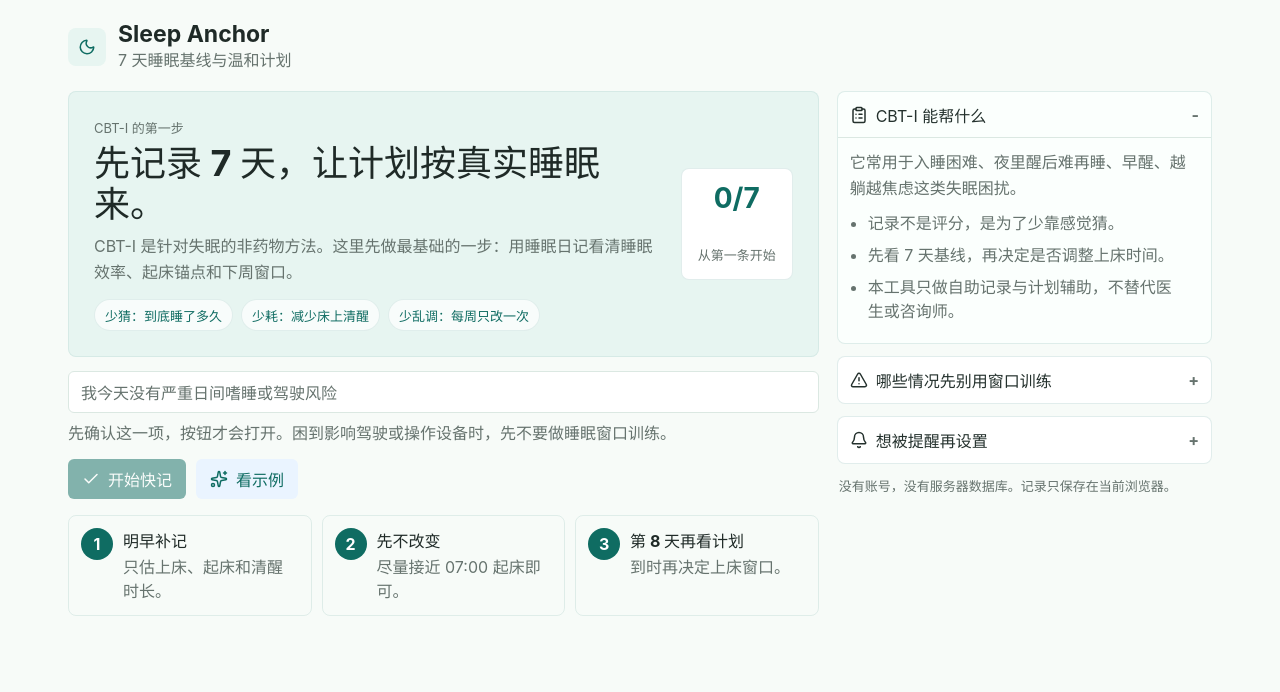
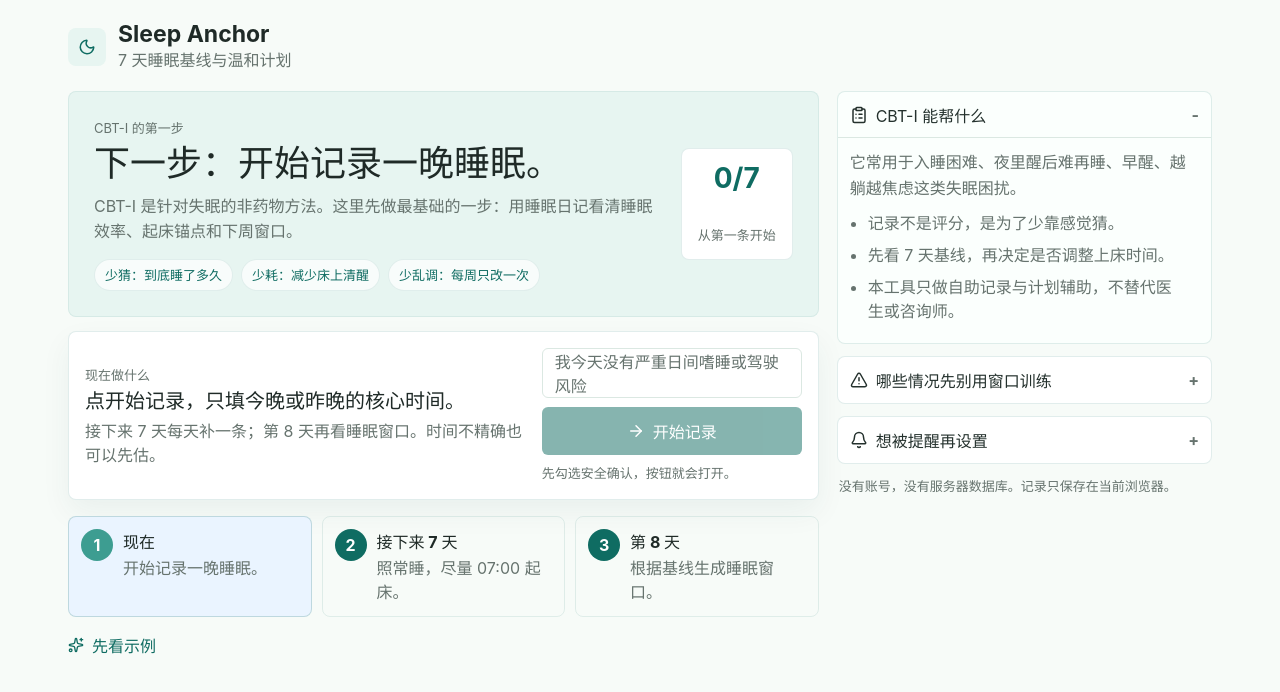
Before and after one commit to micdream4/sleep-anchor, a React (Vite) app: page / in a window 1280 px wide. Shown: the top 692 px of the page. Built offline with nearby package versions, Linux system fonts and the light colour scheme.

Commit message:
Clarify onboarding next action

```diff
--- a/src/App.tsx
+++ b/src/App.tsx
@@ -2,6 +2,7 @@ import { type ChangeEvent, useEffect, useMemo, useRef, useState } from 'react'
 import {
   Activity,
   AlertTriangle,
+  ArrowRight,
   Bell,
   CalendarDays,
   Check,
@@ -268,7 +269,7 @@ function App() {
             <div className="calm-guide">
               <div className="guide-copy">
                 <span className="eyebrow">CBT-I 的第一步</span>
-                <h2>先记录 7 天，让计划按真实睡眠来。</h2>
+                <h2>下一步：开始记录一晚睡眠。</h2>
                 <p>CBT-I 是针对失眠的非药物方法。这里先做最基础的一步：用睡眠日记看清睡眠效率、起床锚点和下周窗口。</p>
                 <div className="reason-pills" aria-label="为什么需要记录">
                   <span>少猜：到底睡了多久</span>
@@ -282,28 +283,31 @@ function App() {
               </div>
             </div>
 
-            <div className="guide-actions">
-              <div className="soft-check">
+            <div className="next-action-card" aria-label="下一步">
+              <div>
+                <span className="eyebrow">现在做什么</span>
+                <strong>点开始记录，只填今晚或昨晚的核心时间。</strong>
+                <p>接下来 7 天每天补一条；第 8 天再看睡眠窗口。时间不精确也可以先估。</p>
+              </div>
+              <div className="next-action-controls">
                 <Toggle label="我今天没有严重日间嗜睡或驾驶风险" checked={state.onboarding.safetyChecked} onChange={(value) => updateOnboarding('safetyChecked', value)} />
-                {!state.onboarding.safetyChecked && <p>先确认这一项，按钮才会打开。困到影响驾驶或操作设备时，先不要做睡眠窗口训练。</p>}
-              </div>
-              <div className="button-row calm-buttons">
                 <button type="button" className="primary-button" disabled={!state.onboarding.safetyChecked} onClick={beginChallenge}>
-                  <Check size={18} />
-                  {state.onboarding.challengeStartedAt ? '继续记录' : '开始快记'}
+                  <ArrowRight size={18} />
+                  {state.onboarding.challengeStartedAt ? '继续记录' : '开始记录'}
                 </button>
-                <button type="button" className="secondary-button" onClick={loadDemo}>
-                  <Sparkles size={18} />
-                  看示例
-                </button>
+                {!state.onboarding.safetyChecked && <p>先勾选安全确认，按钮就会打开。</p>}
               </div>
             </div>
 
             <div className="calm-path" aria-label="开始路径">
-              <StepItem index="1" title="明早补记" text="只估上床、起床和清醒时长。" />
-              <StepItem index="2" title="先不改变" text={`尽量接近 ${state.settings.fixedWakeTime} 起床即可。`} />
-              <StepItem index="3" title="第 8 天再看计划" text="到时再决定上床窗口。" />
+              <StepItem index="1" title="现在" text="开始记录一晚睡眠。" current />
+              <StepItem index="2" title="接下来 7 天" text={`照常睡，尽量 ${state.settings.fixedWakeTime} 起床。`} />
+              <StepItem index="3" title="第 8 天" text="根据基线生成睡眠窗口。" />
             </div>
+            <button type="button" className="text-button" onClick={loadDemo}>
+              <Sparkles size={16} />
+              先看示例
+            </button>
           </section>
 
           <aside className="calm-aside">
@@ -788,9 +792,9 @@ function InlineMetric({ label, value }: { label: string; value: string }) {
   )
 }
 
-function StepItem({ index, title, text }: { index: string; title: string; text: string }) {
+function StepItem({ index, title, text, current = false }: { index: string; title: string; text: string; current?: boolean }) {
   return (
-    <article className="step-item">
+    <article className={current ? 'step-item current' : 'step-item'}>
       <span>{index}</span>
       <div>
         <strong>{title}</strong>
--- a/src/index.css
+++ b/src/index.css
@@ -398,7 +398,8 @@ input[type='range'] {
 .secondary-button,
 .ghost-button,
 .danger-button,
-.icon-button {
+.icon-button,
+.text-button {
   display: inline-flex;
   align-items: center;
   justify-content: center;
@@ -435,6 +436,19 @@ input[type='range'] {
 .ghost-button {
   color: var(--ink);
   background: #eef7f4;
+}
+
+.text-button {
+  width: fit-content;
+  min-height: 36px;
+  margin-top: 10px;
+  padding: 0;
+  color: var(--teal-dark);
+  background: transparent;
+}
+
+.text-button:hover {
+  color: var(--ink);
 }
 
 .danger-button,
@@ -736,7 +750,6 @@ th {
 }
 
 .guide-copy p,
-.soft-check p,
 .privacy-note,
 .details-copy p {
   margin: 0;
@@ -785,24 +798,49 @@ th {
   font-size: 13px;
 }
 
-.guide-actions {
+.next-action-card {
   display: grid;
-  gap: 12px;
+  grid-template-columns: minmax(0, 1fr) minmax(260px, 0.55fr);
+  gap: 18px;
+  align-items: center;
   margin-top: 14px;
+  padding: 16px;
+  border: 1px solid rgba(15, 108, 98, 0.12);
+  border-radius: 8px;
+  background: var(--surface-strong);
+  box-shadow: 0 12px 30px rgba(24, 76, 64, 0.06);
 }
 
-.soft-check {
-  display: grid;
-  gap: 8px;
+.next-action-card strong {
+  display: block;
+  margin: 5px 0;
+  font-size: 20px;
+  line-height: 1.25;
 }
 
-.soft-check .toggle {
+.next-action-card p {
+  margin: 0;
+  color: var(--muted);
+  line-height: 1.5;
+}
+
+.next-action-controls {
+  display: grid;
+  gap: 9px;
+}
+
+.next-action-controls .toggle {
   justify-content: flex-start;
   padding: 0 12px;
 }
 
-.calm-buttons {
-  margin-top: 0;
+.next-action-controls .primary-button {
+  min-height: 48px;
+  font-size: 16px;
+}
+
+.next-action-controls p {
+  font-size: 13px;
 }
 
 .calm-path {
@@ -816,6 +854,15 @@ th {
   border-color: rgba(15, 108, 98, 0.1);
   background: transparent;
   box-shadow: none;
+}
+
+.calm-path .step-item.current {
+  border-color: rgba(15, 108, 98, 0.2);
+  background: var(--soft-blue);
+}
+
+.calm-path .step-item.current > span {
+  background: var(--teal);
 }
 
 .calm-aside {
@@ -1127,7 +1174,8 @@ th {
   .calm-guide,
   .entry-toolbar,
   .quick-save-note,
-  .reminder-box {
+  .reminder-box,
+  .next-action-card {
     grid-template-columns: 1fr;
   }
 
```
